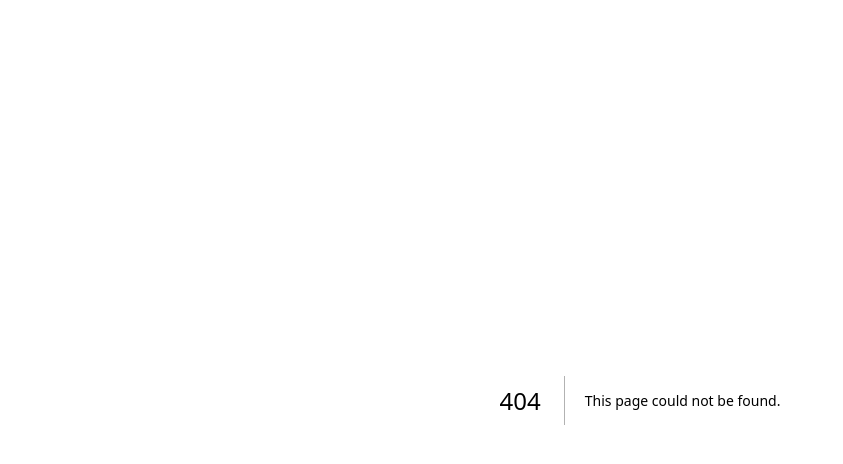
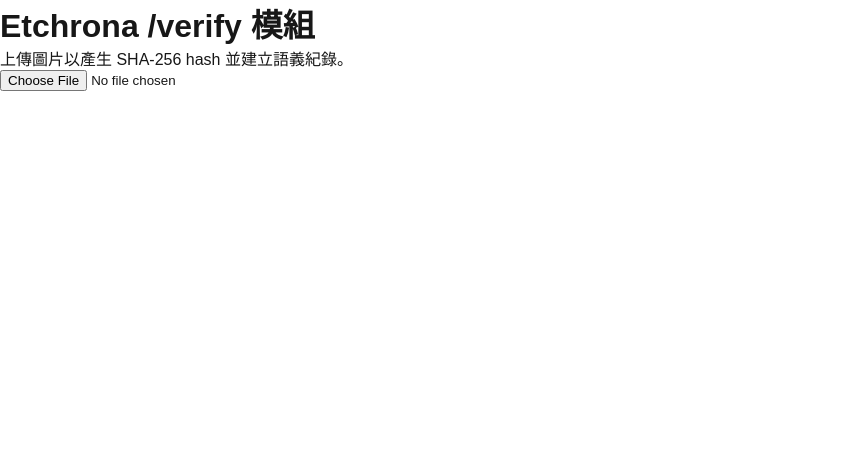
Before and after one commit to etchrona-system/etchrona-site, a Next.js app: page /verify in a window 1280 px wide. Before the commit this address had no page. Shown: the top 464 px of the page, without its empty margins (0-843 px from the left). Built offline with nearby package versions, Linux system fonts and the light colour scheme.

Commit message:
Add /verify module v0.1

```diff
--- /dev/null
+++ b/app/verify/page.tsx
@@ -0,0 +1,50 @@
+import { useState } from 'react';
+
+export default function Verify() {
+  const [file, setFile] = useState(null);
+  const [hash, setHash] = useState('');
+  const [status, setStatus] = useState('');
+
+  const handleFileChange = async (event) => {
+    const selectedFile = event.target.files[0];
+    if (!selectedFile) return;
+
+    setFile(selectedFile);
+    setStatus('Calculating hash...');
+
+    const arrayBuffer = await selectedFile.arrayBuffer();
+    const hashBuffer = await crypto.subtle.digest('SHA-256', arrayBuffer);
+    const hashArray = Array.from(new Uint8Array(hashBuffer));
+    const hashHex = hashArray.map((b) => b.toString(16).padStart(2, '0')).join('');
+
+    setHash(hashHex);
+    setStatus('Hash generated successfully.');
+
+    // Store the record locally (can be adapted to API or DB call)
+    const log = {
+      filename: selectedFile.name,
+      size: selectedFile.size,
+      type: selectedFile.type,
+      hash: hashHex,
+      timestamp: new Date().toISOString(),
+    };
+
+    console.log('Log entry:', log);
+    // You may replace this with a POST call to backend or S3
+  };
+
+  return (
+    <div className="p-4 max-w-xl mx-auto">
+      <h1 className="text-2xl font-bold mb-4">Etchrona /verify 模組</h1>
+      <p className="mb-4">上傳圖片以產生 SHA-256 hash 並建立語義紀錄。</p>
+      <input type="file" accept="image/*" onChange={handleFileChange} className="mb-4" />
+      {status && <p className="text-sm text-green-600">{status}</p>}
+      {hash && (
+        <div className="mt-4">
+          <h2 className="font-semibold">Hash:</h2>
+          <p className="break-all text-sm bg-gray-100 p-2 rounded">{hash}</p>
+        </div>
+      )}
+    </div>
+  );
+}
```
